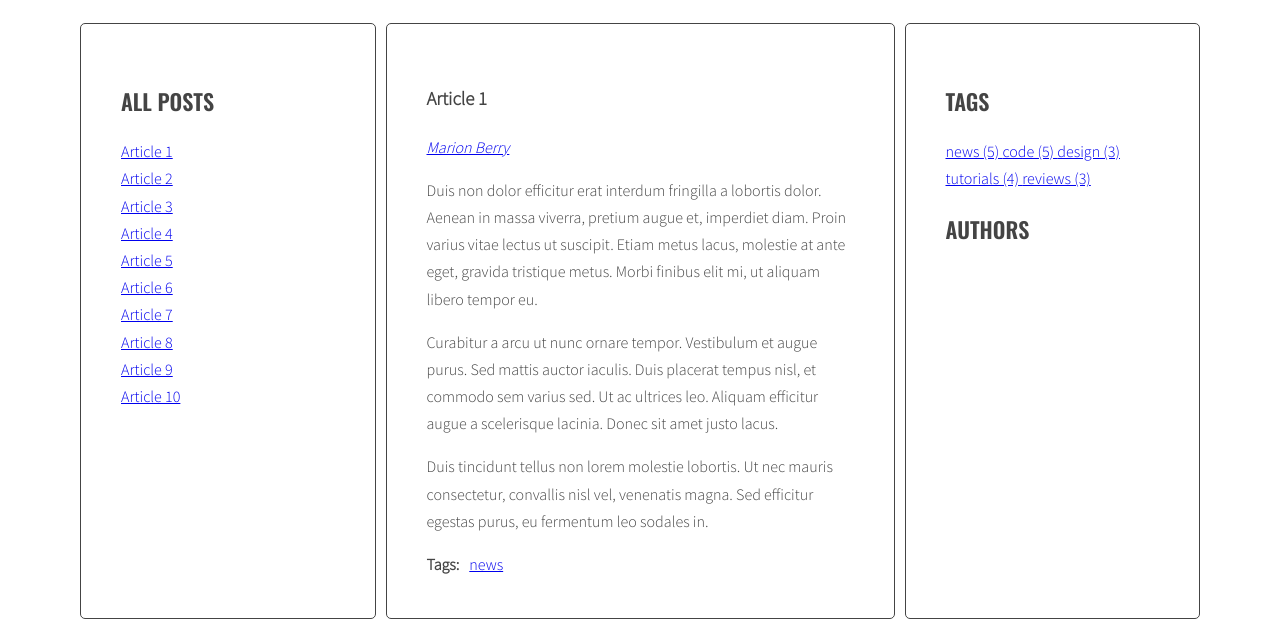
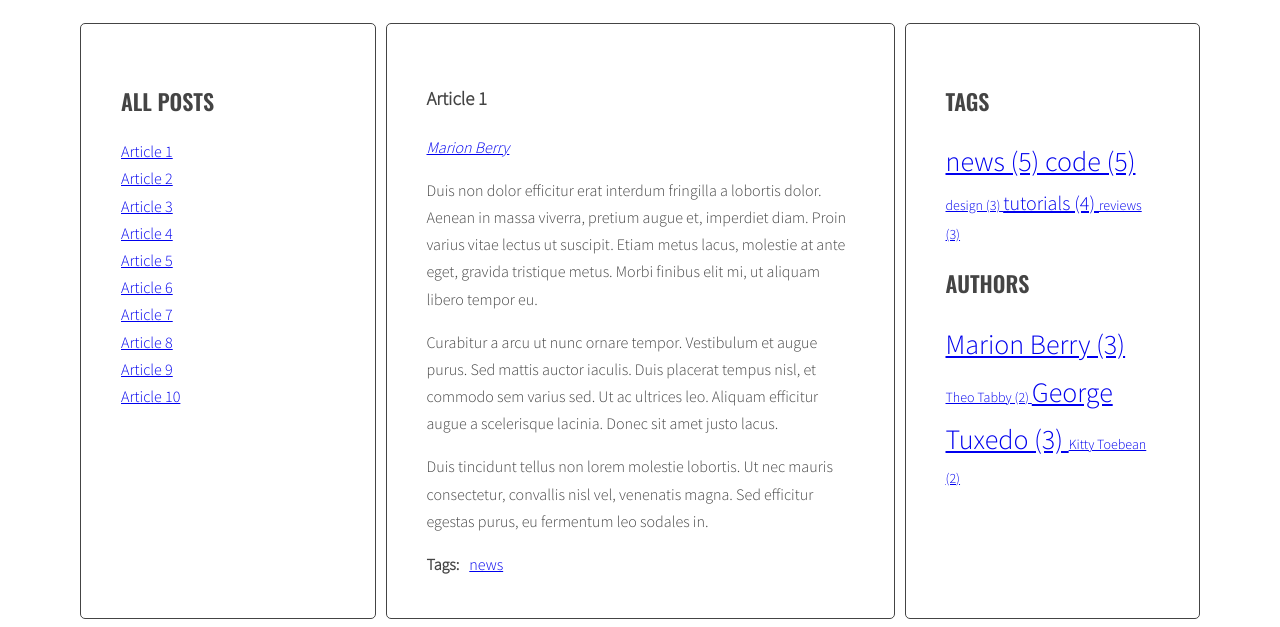
Before and after one commit to MateuszMyszke/javascript-blog, a website: page index.html in a window 1280 px wide. Shown: the part 220-847 px from the top of the page. Drawn offline with nearby package versions, Linux system fonts and the light colour scheme.

Commit message:
Change function authorgenerate and new style tags

```diff
--- a/js/script.js
+++ b/js/script.js
@@ -33,6 +33,7 @@ const optArticleSelector = '.post',
   optTitleListSelector = '.titles',
   optArticleTagsSelector = '.post-tags .list',
   optArticleAuthorSelector ='.post .post-author',
+  optAuthorsListSelector = '.authors.list',
   optTagsListSelector = '.tags.list',
   optCloudClassCount = 5,
   optCloudClassPrefix = 'tag-size-';
@@ -159,6 +160,8 @@ function generateTags(){
 addClickListenersToTags();
 
 function generateAuthors(){
+  //new create
+  let allAuthors = {};
   /* find all articles */
   const articles = document.querySelectorAll(optArticleSelector);
   /* START LOOP: for every article: */
@@ -169,17 +172,32 @@ function generateAuthors(){
     /* make html variable with empty string */
     let html = '';
     /* get tags from data-author attribute */
-    const articleAuthor = article.getAttribute('data-author');
+    const author = article.getAttribute('data-author');
 
     /* generate HTML of the link */
-    const authorHTML = '<p class="post-author"><a href="#author-' + articleAuthor + '">' + articleAuthor + '</a></p>';
+    const authorHTML = '<p class="post-author"><a href="#author-' + author + '">' + author + '</a></p>';
     /* add generated code to html variable */
     html = html + authorHTML;
+    /* [NEW] check if this link is NOT already in allTags */
+    if(!allAuthors[author]){
+      /* [NEW] add generated code to allTags array */
+      allAuthors[author] = 1;
+    } else {
+      allAuthors[author]++;
+    }
+
 
     /* insert HTML of all the links into the tags wrapper */
     authorWrapper.innerHTML = html;
     /* END LOOP: for every article: */
   }
+  const authorsList = document.querySelector(optAuthorsListSelector);
+  const authorsParams = calculateTagsParams(allAuthors);
+  let allAuthorsHTML = '';
+  for(let author in allAuthors){
+    allAuthorsHTML += '<a href="#tag-' + author + '" class="' + optCloudClassPrefix + calculateTagClass(allAuthors[author], authorsParams) + '">' + author + ' (' + allAuthors[author] + ') ' + '</a>';
+  }
+  authorsList.innerHTML = allAuthorsHTML;
 }
 
 generateTags();
--- a/sass/style.scss
+++ b/sass/style.scss
@@ -118,3 +118,23 @@ body {
     margin: 0 10px 0 0;
   }
 }
+
+.tag-size-1{
+  font-size: 14px;
+}
+
+.tag-size-2{
+  font-size: 18px;
+}
+
+.tag-size-3{
+  font-size: 20px;
+}
+
+.tag-size-4{
+  font-size: 24px;
+}
+
+.tag-size-5{
+  font-size: 28px;
+}
```
Also changed, not shown: css/style.css, 1 other file.
